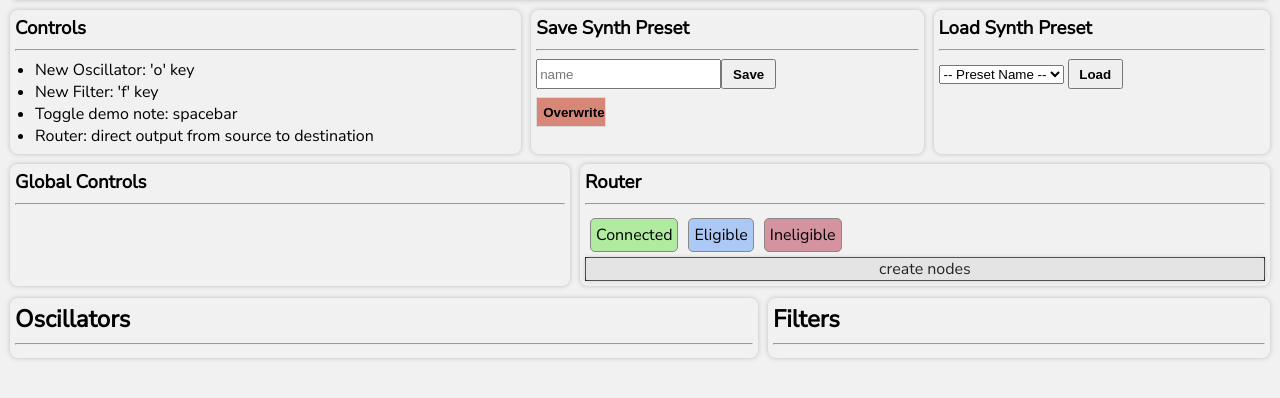
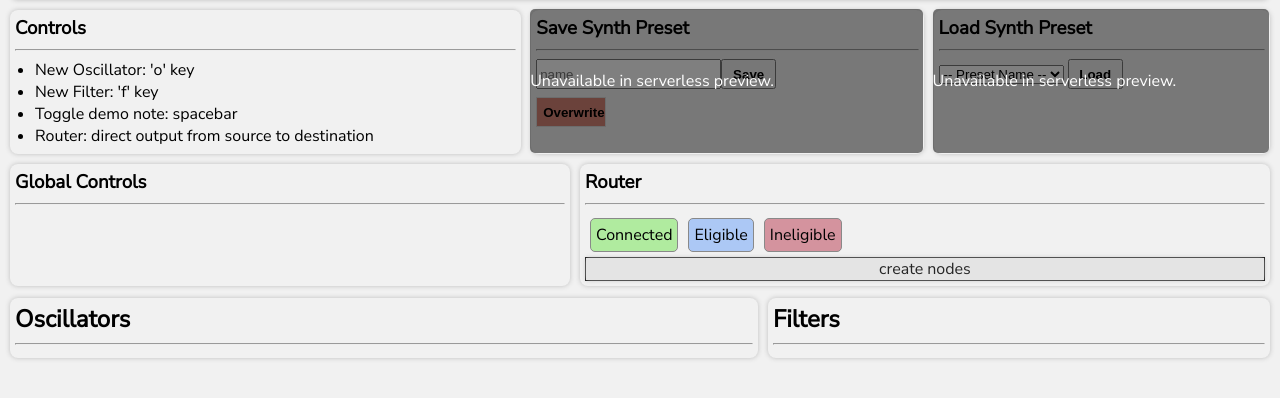
Before and after one commit to slhodak/WebSynth, a website: page dist/index.html in a window 1280 px wide. Shown: the part 52-450 px from the top of the page. Drawn offline with Linux system fonts and the light colour scheme.

Commit message:
Add overlay notices for preview version

```diff
--- a/dist/index.html
+++ b/dist/index.html
@@ -24,6 +24,7 @@
       </ul>
     </div>
     <div class="module save light">
+      <p class="unavailNotice">Unavailable in serverless preview.</p>
       <h3>Save Synth Preset</h3>
       <hr>
       <form class="savePreset">
@@ -35,16 +36,13 @@
       <button class="overwrite false" type="button">Overwrite</button>
     </div>
     <div class="module load light">
+      <p class="unavailNotice">Unavailable in serverless preview.</p>
       <h3>Load Synth Preset</h3>
       <hr>
       <select name="presets" class="presetSelector">
         <option>-- Preset Name --</option>
       </select>
       <button class="loadButton" type="button">Load</button>
-      <div class="presetPreview">
-        <!-- <p>Overview</p>
-        <div class="presetPreview"></div> -->
-      </div>
     </div>
   </div>
   <div class="row">
--- a/dist/style.css
+++ b/dist/style.css
@@ -124,6 +124,7 @@ ul {
 }
 
 .module {
+  position: relative;
   border-radius: 8px;
   margin: 5px;
   padding: 5px;
@@ -189,3 +190,18 @@ ul {
 .connected {
   background-color: rgb(176, 235, 159);
 }
+
+.unavailNotice {
+  position: absolute;
+  background-color: rgba(0, 0, 0, 0.5);
+  height: 100%;
+  width: 100%;
+  margin: 0px;
+  display: flex;
+  text-align: center;
+  align-items: center;
+  color: white;
+  border-radius: 5px;
+  top: -1px;
+  left: -1px;
+}
```
